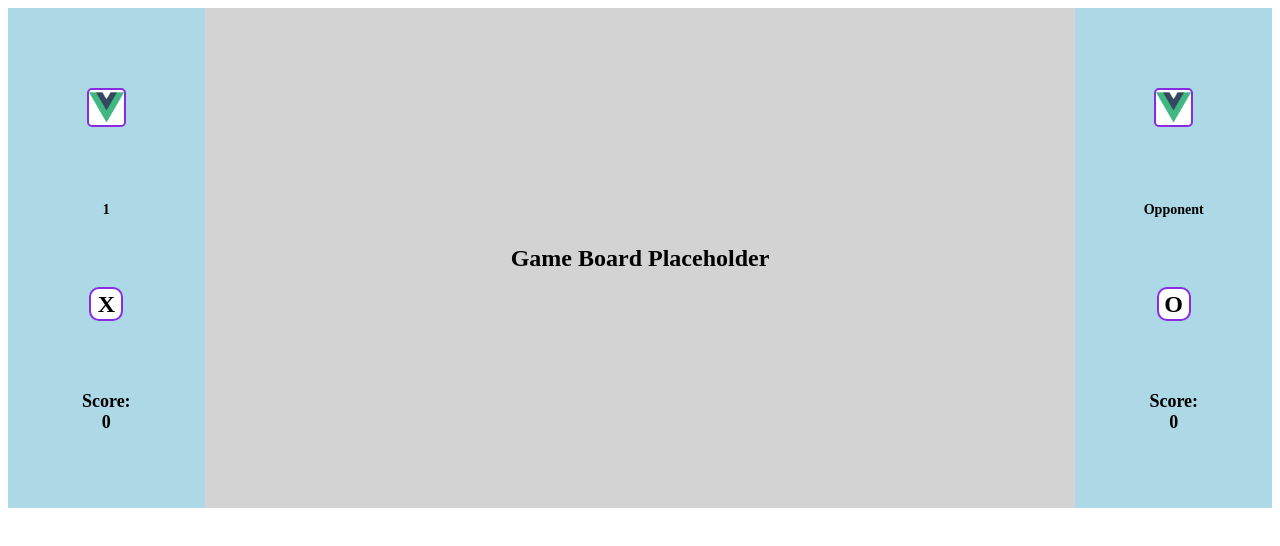
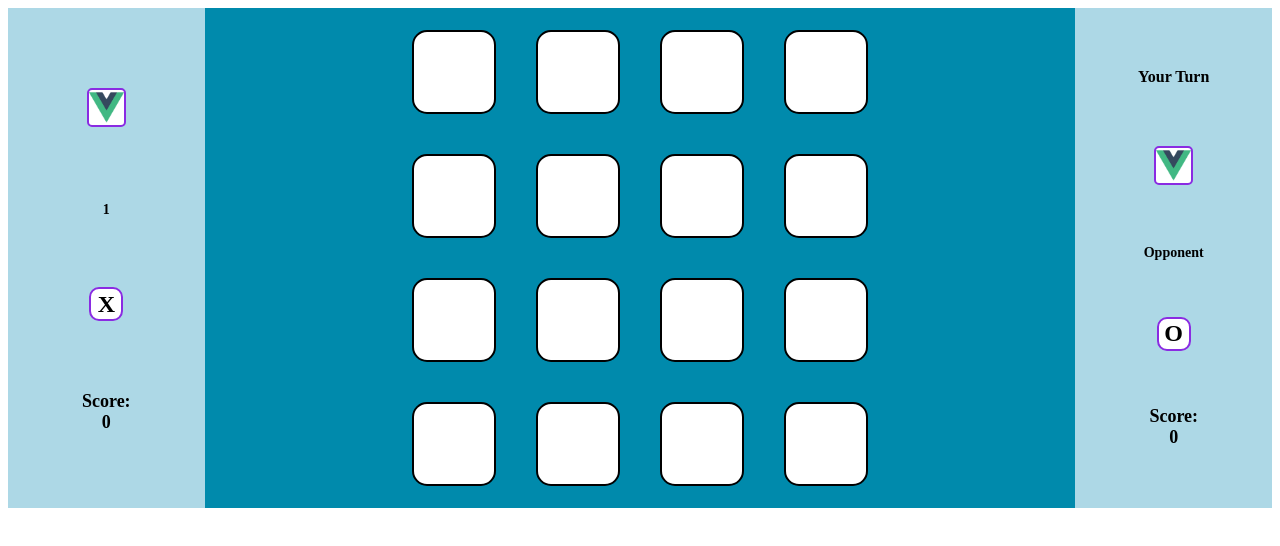
Before and after one commit to ProgHayder/Tic-Tac-Toe, a Vue app: page /Match/1 in a window 1280 px wide. Shown: the top 546 px of the page. Built offline with nearby package versions, Linux system fonts and the light colour scheme.

Commit message:
logic of winner state added

```diff
--- /dev/null
+++ b/src/components/GameBoard.vue
@@ -0,0 +1,123 @@
+<script>
+import { bus } from '@/bus';
+
+export default {
+    name: 'GameBoard',
+    props: {
+        player: {
+            type: Number,
+            required: true
+        },
+    },
+    data()  {
+        return {
+            board: Array.from({ length: 4 }, () => Array(4).fill('')),
+            pkayer_name: '',
+            turn: '',
+        }
+    },
+    mounted() {
+        bus.on('sendTurn', (data) => {
+            this.turn = data.turn;
+            this.player_name = data.player;
+    });
+        alert(this.player_name);
+        bus.on('updateBoard', (data) => {
+            this.board = data;
+        });
+    },
+    beforeMount() {
+        bus.off('updateBoard');
+        bus.off('sendTurn');
+    },
+    methods: {
+        resetBoard() {
+            this.board = Array.from({ length: 4 }, () => Array(4).fill(''))
+        },
+        updateState(row, col) {
+        bus.on('setTurn', data => {
+            this.turn = data.turn
+        })
+            if (!this.board[row][col]) {
+                this.board[row][col] = this.turn;
+            }
+            bus.emit('updateBoard', this.board);
+        },
+        checkWinner() {
+            // Check rows
+            for (let row = 0; row < 4; row++) {
+                if (this.board[row][0] && this.board[row][0] === this.board[row][1] && this.board[row][0] === this.board[row][2] && this.board[row][0] === this.board[row][3]) {
+                    return true
+                }
+            }
+            // Check columns
+            for (let col = 0; col < 4; col++) {
+                if (this.board[0][col] && this.board[0][col] === this.board[1][col] && this.board[0][col] === this.board[2][col] && this.board[0][col] === this.board[3][col]) {
+                    return true;
+                }
+            }
+            // Check diagonals
+            if (this.board[0][0] && this.board[0][0] === this.board[1][1] && this.board[0][0] === this.board[2][2] && this.board[0][0] === this.board[3][3]) {
+                return true;
+            }
+            if (this.board[0][3] && this.board[0][3] === this.board[1][2] && this.board[0][3] === this.board[2][1] && this.board[0][3] === this.board[3][0]) {
+                return true;
+            }
+            return false;
+        },
+        showWinner() {
+            if (this.checkWinner()) {
+                alert(`Player ${this.turn} wins!`);
+                this.resetBoard();
+            } else if (this.board.flat().every(cell => cell)) {
+                alert('It\'s a draw!');
+                this.resetBoard();
+            }
+        bus.emit('reversePlayer');
+        },
+    }
+}
+</script>
+<template>
+    <div class="game-board">
+        <div class="row" v-for="(row, rowIndex) in board" :key="rowIndex">
+            <div class="box" @click="updateState(rowIndex, colIndex)" @dblclick="showWinner()"
+            v-for="(cell, colIndex) in row" :key="colIndex">
+                {{ cell }}
+            </div>
+        </div>
+    </div>
+</template>
+<style scoped>
+.game-board {
+    width: 70%;
+    height: 500px;
+    background-color: rgb(0, 138, 172);
+    display: flex;
+    align-items: center;
+    justify-content: center;
+    font-size: 24px;
+    font-weight: bold;
+}
+.row {
+    display: flex;
+    flex-direction: column;
+}
+.box {
+    width: 80px;
+    height: 80px;
+    display: flex;
+    flex-direction: column;
+    justify-content: center;
+    justify-items: center;
+    font-size: 28px;
+    text-align: center;
+    background-color: white;
+    border: 2px solid black;
+    margin: 20px;
+    border-radius: 15px;
+}
+.box:hover {
+    transform: scale(1.13);
+}
+</style>
--- a/src/components/PlayerHeader.vue
+++ b/src/components/PlayerHeader.vue
@@ -1,6 +1,6 @@
 <script>
+import { bus } from '@/bus';
 import UserPhoto from '@/components/UserPhoto.vue'
-
 export default {
     name: 'PlayerHeader',
     components: {
@@ -9,11 +9,17 @@ export default {
     props: {
         username: {
             type: String,
+            required: true,
             default: ''
         },
+        active: {
+            type: String,
+            default: 'false'
+        }
     },
     data() {
         return {
+            isActive: 'false',
             player_name: '',
             player_turn: '',
             player_score: 0,
@@ -22,23 +28,28 @@ export default {
     },
     mounted() {
         this.player_name = this.username;
-        this.player_turn = this.player_name === 'Opponent' ? 'O' : 'X';
+        this.player_turn = this.player_name !== 'Opponent' ? 'X' : 'O';
+        this.isActive = this.active
+        bus.emit('sendTurn', { turn: this.player_turn, player: this.player_name });
+    },
+    beforeMount() {
+        bus.off('reversePlayer')
+        bus.off('sendTurn');
     },
     unmounted() {
 
     }
 }
 </script>
-
 <template>
     <div class="container">
+        <span v-if="this.active === 'true'">Your Turn</span>
         <UserPhoto />
         <div class="username">{{ player_name }}</div>
         <span class="turn-container">{{ player_turn }}</span>
         <span class="score-container">Score:<br>{{ player_score }}</span>
     </div>
 </template>
-
 <style scoped>
 .container {
     height: 490px;
--- a/src/views/MatchView.vue
+++ b/src/views/MatchView.vue
@@ -1,10 +1,12 @@
 <script>
 import { bus } from '@/bus';
-import PlayerHeader from '@/components/PlayerHeader.vue';
+import PlayerHeader from '@/components/PlayerHeader';
+import GameBoard from '@/components/GameBoard';
 export default {
     name: 'MatchView',
     components: {
-        PlayerHeader
+        PlayerHeader,
+        GameBoard
     },
     props: {
         name: {
@@ -15,29 +17,37 @@ export default {
     data() {
         return {
             opponentName: 'Opponent',
+            activePlayer: Math.floor(Math.random() * 2),
+            turn: '',
+            current: 1,
         }
     },
     mounted() {
         bus.on('opponent-joined', (data) => {
             this.opponentName = data.name;
         });
+        bus.on('reversePlayer', () => {
+            this.activePlayer = !this.activePlayer;
+            this.current = this.activePlayer ? 1 : 0;
+            this.turn = this.activePlayer ? 'X' : 'O';
+        });
     },
     beforeMount() {
-        bus.off('opponent-joined')
-    },
-    created() {
-
+        bus.off('opponent-joined');
+        bus.off('reversePlayer');
     }
 }
 </script>
 <template>
-    <div class="view">
-        <PlayerHeader :username="this.name" />
-        <div class="game-board">
-            <!-- Game board component will go here -->
-            <p>Game Board Placeholder</p>
-        </div>
-        <PlayerHeader :username="this.opponentName" />
+    <div v-if="activePlayer === 1" class="view">
+        <PlayerHeader :username="name" active='true' />
+        <GameBoard :player="this.current" :playerTurn="this.turn" />
+        <PlayerHeader :username="opponentName" />
+    </div>
+    <div v-if="activePlayer === 0" class="view">
+        <PlayerHeader :username="name" />
+        <GameBoard :player="this.current" :playerTurn="this.turn" />
+        <PlayerHeader :username="opponentName" active='true' />
     </div>
 </template>
 <style scoped>
@@ -47,14 +57,4 @@ export default {
     align-items: center;
     justify-content: space-between;
 }
-.game-board {
-    width: 70%;
-    height: 500px;
-    background-color: lightgray;
-    display: flex;
-    align-items: center;
-    justify-content: center;
-    font-size: 24px;
-    font-weight: bold;
-}
 </style>
```
